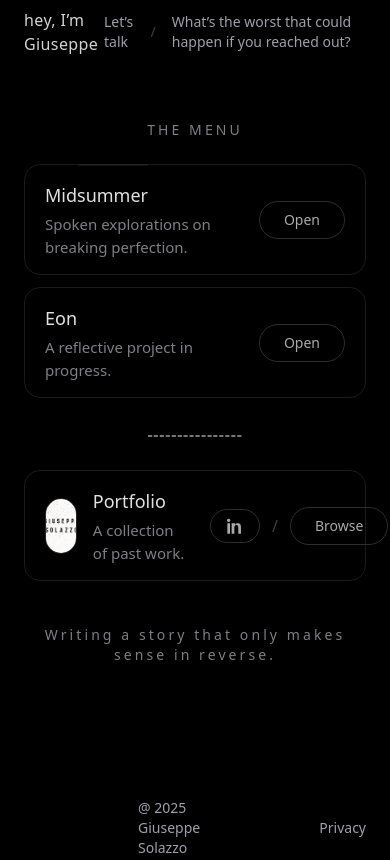
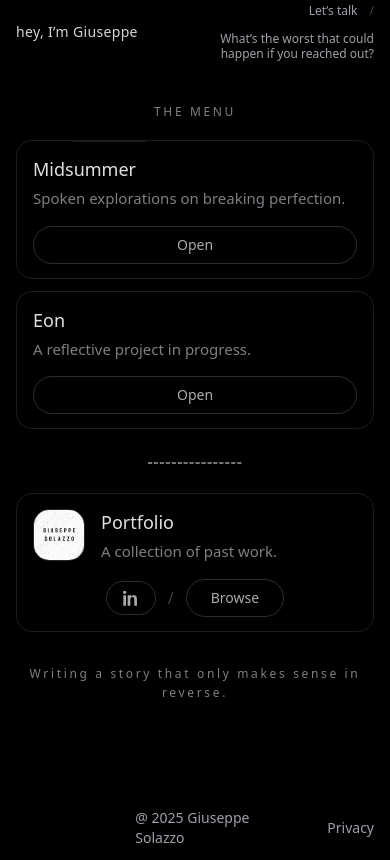
Before and after one commit to giosolazzo/personal-site, a Next.js app: page / in a window 390 px wide. Built offline with nearby package versions, Linux system fonts and the light colour scheme.

Commit message:
Improve mobile layout and spacing

```diff
--- a/src/app/page.tsx
+++ b/src/app/page.tsx
@@ -54,7 +54,7 @@ function TraceBorderCard({
   children: React.ReactNode;
 }) {
   return (
-    <div className={["trace-wrap", seqClassName].join(" ")}>
+    <div className={["trace-wrap", seqClassName].join(" ")} data-trace>
       <div className="trace-surface">{children}</div>
 
       <svg
@@ -112,8 +112,8 @@ export default function Home() {
   useEffect(() => {
     if (reduced) return;
 
-    const speed = 60; // slower = more “smog”
-    const shadowHold = 520; // longer = visible but subtle
+    const speed = 60;
+    const shadowHold = 520;
 
     const runWave = () => {
       const len = NARRATIVE.length;
@@ -168,10 +168,7 @@ export default function Home() {
         }
         .trace-svg { position: absolute; inset: 0; width: 100%; height: 100%; pointer-events: none; }
 
-        /*
-          KEY: trace ALWAYS exists, animation scheduled via CSS + delays.
-          No React toggling -> no dash jump/glitch.
-        */
+        /* Trace always exists; animation scheduled via CSS delays */
         .trace-stroke {
           opacity: 0;
           stroke-dasharray: 52 468;
@@ -199,28 +196,31 @@ export default function Home() {
       `}</style>
 
       <div
-        className="mx-auto max-w-3xl px-6
-                   min-h-[calc(100svh-var(--hdr)-var(--ftr))]
-                   flex flex-col"
+        className={[
+          "mx-auto max-w-3xl",
+          "px-4 sm:px-6", // better on iPhone
+          "min-h-[calc(100svh-var(--hdr)-var(--ftr))]",
+          "flex flex-col",
+        ].join(" ")}
       >
-        {/* Move content LOWER (more middle but still a bit up) */}
-        <div className="h-14 sm:h-16" />
+        {/* Responsive spacer: puts content lower + more centered on mobile */}
+        <div className="h-10 sm:h-14" />
 
         {/* THE MENU */}
         <section className="text-center">
-          <p className="text-sm sm:text-base uppercase tracking-[0.22em] smog-muted">
+          <p className="text-xs sm:text-base uppercase tracking-[0.22em] smog-muted">
             THE MENU
           </p>
         </section>
 
         {/* Cards */}
-        <section className="mt-6 pb-1">
+        <section className="mt-5 sm:mt-6 pb-1">
           <div className="space-y-3">
             {/* Midsummer */}
             <TraceBorderCard seqClassName="trace-0">
-              <div className="px-5 py-4">
-                <div className="flex items-center justify-between gap-5">
-                  <div>
+              <div className="px-4 sm:px-5 py-3.5 sm:py-4">
+                <div className="flex flex-col sm:flex-row sm:items-center sm:justify-between gap-4 sm:gap-5">
+                  <div className="min-w-0">
                     <h2 className="text-lg sm:text-xl font-medium smog-strong">
                       Midsummer
                     </h2>
@@ -231,7 +231,7 @@ export default function Home() {
 
                   <a
                     href="https://midsummerlab.com/midsummer"
-                    className="rounded-full border border-zinc-700/70 px-6 py-2 text-sm sm:text-base smog hover:border-zinc-500/70 hover:text-zinc-100 transition"
+                    className="w-full sm:w-auto text-center rounded-full border border-zinc-700/70 px-6 py-2 text-sm sm:text-base smog hover:border-zinc-500/70 hover:text-zinc-100 transition"
                   >
                     Open
                   </a>
@@ -241,9 +241,9 @@ export default function Home() {
 
             {/* Eon */}
             <TraceBorderCard seqClassName="trace-1">
-              <div className="px-5 py-4">
-                <div className="flex items-center justify-between gap-5">
-                  <div>
+              <div className="px-4 sm:px-5 py-3.5 sm:py-4">
+                <div className="flex flex-col sm:flex-row sm:items-center sm:justify-between gap-4 sm:gap-5">
+                  <div className="min-w-0">
                     <h2 className="text-lg sm:text-xl font-medium smog-strong">
                       Eon
                     </h2>
@@ -254,7 +254,7 @@ export default function Home() {
 
                   <Link
                     href="/eon"
-                    className="rounded-full border border-zinc-700/70 px-6 py-2 text-sm sm:text-base smog hover:border-zinc-500/70 hover:text-zinc-100 transition"
+                    className="w-full sm:w-auto text-center rounded-full border border-zinc-700/70 px-6 py-2 text-sm sm:text-base smog hover:border-zinc-500/70 hover:text-zinc-100 transition"
                   >
                     Open
                   </Link>
@@ -263,7 +263,7 @@ export default function Home() {
             </TraceBorderCard>
 
             {/* Divider */}
-            <div className="my-6 sm:my-8 text-center">
+            <div className="my-5 sm:my-7 text-center">
               <span className="inline-block smog font-semibold tracking-wider select-none opacity-70">
                 ----------------
               </span>
@@ -271,15 +271,15 @@ export default function Home() {
 
             {/* Portfolio */}
             <TraceBorderCard seqClassName="trace-2">
-              <div className="px-5 py-4">
-                <div className="flex items-center justify-between gap-5">
-                  <div className="flex items-center gap-4">
+              <div className="px-4 sm:px-5 py-3.5 sm:py-4">
+                <div className="flex flex-col sm:flex-row sm:items-center sm:justify-between gap-4 sm:gap-5">
+                  <div className="flex items-center gap-4 min-w-0">
                     <Thumb
                       src="/images/portfolio/gio-logo.png"
                       alt="Giuseppe logo"
-                      size={56}
+                      size={52} // slightly smaller for mobile
                     />
-                    <div>
+                    <div className="min-w-0">
                       <h2 className="text-lg sm:text-xl font-medium smog-strong">
                         Portfolio
                       </h2>
@@ -289,13 +289,14 @@ export default function Home() {
                     </div>
                   </div>
 
-                  {/* LinkedIn icon-only / Browse */}
-                  <div className="flex items-center gap-3">
+                  {/* Actions: stacked on mobile, inline on desktop */}
+                  <div className="flex flex-col sm:flex-row items-stretch sm:items-center gap-2.5 sm:gap-3">
+                    <div className="flex items-center justify-center sm:justify-start gap-3">
                       <a
                         href="https://www.linkedin.com/in/giuseppe-solazzo/"
                         target="_blank"
                         rel="noopener noreferrer"
-                      className="rounded-full border border-zinc-700/70 px-4 py-2 text-sm sm:text-base smog hover:border-zinc-500/70 hover:text-zinc-100 transition inline-flex items-center"
+                        className="rounded-full border border-zinc-700/70 px-4 py-2 text-sm sm:text-base smog hover:border-zinc-500/70 hover:text-zinc-100 transition inline-flex items-center justify-center"
                         aria-label="Open Giuseppe on LinkedIn"
                         title="LinkedIn"
                       >
@@ -306,10 +307,11 @@ export default function Home() {
 
                       <Link
                         href="/portfolio"
-                      className="rounded-full border border-zinc-700/70 px-6 py-2 text-sm sm:text-base smog hover:border-zinc-500/70 hover:text-zinc-100 transition"
+                        className="rounded-full border border-zinc-700/70 px-6 py-2 text-sm sm:text-base smog hover:border-zinc-500/70 hover:text-zinc-100 transition inline-flex items-center justify-center"
                       >
                         Browse
                       </Link>
+                    </div>
                   </div>
                 </div>
               </div>
@@ -318,9 +320,9 @@ export default function Home() {
         </section>
 
         {/* Phrase back (under Portfolio) in THE MENU style */}
-        <section className="mt-10 text-center">
-          <p className="text-sm sm:text-base tracking-[0.22em] smog-muted">
-            {NARRATIVE}
+        <section className="mt-7 sm:mt-10 text-center">
+          <p className="text-xs sm:text-base tracking-[0.22em] smog-muted leading-relaxed">
+            <CharLine text={NARRATIVE} activeIdxFromEnd={activeIdxFromEnd} />
           </p>
         </section>
 
--- a/src/components/SiteFooter.tsx
+++ b/src/components/SiteFooter.tsx
@@ -15,7 +15,8 @@ export default function SiteFooter() {
         isPortfolio ? "bg-transparent" : "bg-black",
       ].join(" ")}
     >
-      <div className="mx-auto max-w-7xl px-6 sm:px-8 h-full grid grid-cols-3 items-center">
+<div className="mx-auto max-w-7xl px-4 sm:px-8 h-full grid grid-cols-3 items-center">
+
         <div />
         <span className="justify-self-center text-sm sm:text-base">
           @ 2025 Giuseppe Solazzo
--- a/src/components/SiteHeader.tsx
+++ b/src/components/SiteHeader.tsx
@@ -16,23 +16,22 @@ export default function SiteHeader() {
         isPortfolio ? "bg-transparent" : "bg-black",
       ].join(" ")}
     >
-
-      <div className="mx-auto max-w-7xl px-6 sm:px-8 h-16 flex items-center justify-between">
+      <div className="mx-auto max-w-7xl px-4 sm:px-8 h-16 flex items-center justify-between gap-4">
         {/* left */}
         <Link
           href="/"
-          className="font-medium tracking-wide text-zinc-300 hover:text-zinc-100 transition"
+          className="font-medium tracking-wide text-zinc-300 hover:text-zinc-100 transition text-sm sm:text-base whitespace-nowrap"
         >
           hey, I’m Giuseppe
         </Link>
 
         {/* right */}
-        <nav className="flex items-center gap-4 text-sm">
+        <nav className="flex items-center gap-3 sm:gap-4 text-xs sm:text-sm text-zinc-400 flex-wrap justify-end">
           <a
             href={CAL_LINK}
             target="_blank"
             rel="noopener noreferrer"
-            className="text-zinc-400 hover:text-zinc-100 transition"
+            className="hover:text-zinc-100 transition whitespace-nowrap"
             aria-label="Schedule a call"
             title="Schedule a call"
           >
@@ -43,7 +42,7 @@ export default function SiteHeader() {
 
           <Link
             href="/contact"
-            className="text-zinc-400 hover:text-zinc-100 transition"
+            className="hover:text-zinc-100 transition text-right leading-tight max-w-42.5 sm:max-w-none"
             aria-label="Send a message"
             title="Send a message"
           >
```
Lines whose indentation alone changed are shown as unchanged.
